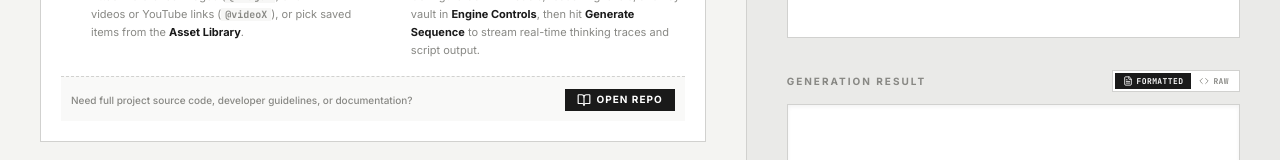
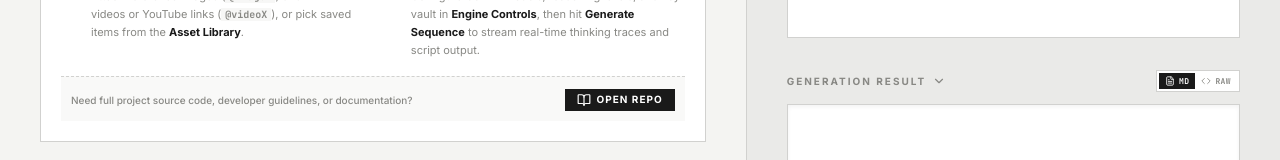
Before and after one commit to taruma/PromptLab, a Next.js app: page / in a window 1280 px wide. Shown: the part 290-450 px from the top of the page. Built offline with nearby package versions, Linux system fonts and the light colour scheme.

Commit message:
feat(ui): add collapsible generation result section
Implement collapsible functionality for the generation output with state persistence via localStorage to improve workspace management.

```diff
--- a/components/GenerationResultView.tsx
+++ b/components/GenerationResultView.tsx
@@ -2,7 +2,7 @@
 
 import React, { useState, useEffect } from "react";
 import Markdown from "react-markdown";
-import { FileText, Code, RefreshCw, Settings } from "lucide-react";
+import { FileText, Code, RefreshCw, Settings, ChevronDown, ChevronRight } from "lucide-react";
 
 interface GenerationResultViewProps {
   generationResult: string;
@@ -30,6 +30,7 @@ export default function GenerationResultView({
   handleCopyOutput,
 }: GenerationResultViewProps) {
   const [viewMode, setViewMode] = useState<"formatted" | "raw">("formatted");
+  const [isCollapsed, setIsCollapsed] = useState<boolean>(false);
 
   // Load saved view mode preference from localStorage after initial render to avoid SSR hydration mismatch
   useEffect(() => {
@@ -45,6 +46,20 @@ export default function GenerationResultView({
     }
   }, []);
 
+  // Load saved collapsed preference from localStorage
+  useEffect(() => {
+    try {
+      const savedCollapsed = localStorage.getItem("prompt_generator_result_collapsed");
+      if (savedCollapsed !== null) {
+        setTimeout(() => {
+          setIsCollapsed(savedCollapsed === "true");
+        }, 0);
+      }
+    } catch (e) {
+      console.error("Failed to load output collapsed preference:", e);
+    }
+  }, []);
+
   // Save view mode preference to localStorage when changed
   const handleToggleViewMode = (mode: "formatted" | "raw") => {
     setViewMode(mode);
@@ -55,17 +70,49 @@ export default function GenerationResultView({
     }
   };
 
+  // Toggle collapse state and save to localStorage
+  const handleToggleCollapse = () => {
+    setIsCollapsed((prev) => {
+      const next = !prev;
+      try {
+        localStorage.setItem("prompt_generator_result_collapsed", String(next));
+      } catch (e) {
+        console.error("Failed to save output collapsed preference:", e);
+      }
+      return next;
+    });
+  };
+
   return (
-    <section className="flex-1 flex flex-col min-h-[420px]" id="output-panel">
+    <section className={`flex-1 flex flex-col ${isCollapsed ? "min-h-0" : "min-h-[420px]"}`} id="output-panel">
       {/* Header bar */}
-      <div className="flex flex-wrap justify-between items-center mb-3 gap-2">
-        <div className="flex items-center gap-2">
-          <h2 className="text-[10px] uppercase tracking-[0.20em] text-[#888884] font-bold">
+      <div className="flex flex-wrap items-center justify-between gap-2 mb-3">
+        <div className="flex items-center gap-2 min-w-0">
+          <div
+            className="flex items-center gap-1 cursor-pointer select-none group"
+            onClick={handleToggleCollapse}
+            title={isCollapsed ? "Expand Generation Result" : "Collapse Generation Result"}
+          >
+            <h2 className="text-[10px] uppercase tracking-[0.20em] text-[#888884] group-hover:text-[#1A1A1A] font-bold transition-colors whitespace-nowrap">
               Generation Result
             </h2>
+            <button
+              type="button"
+              className="text-[#888884] group-hover:text-[#1A1A1A] p-0.5 transition-colors cursor-pointer flex items-center justify-center"
+              id="toggle-collapse-result-btn"
+              aria-label={isCollapsed ? "Expand Generation Result" : "Collapse Generation Result"}
+            >
+              {isCollapsed ? (
+                <ChevronRight className="w-3.5 h-3.5" />
+              ) : (
+                <ChevronDown className="w-3.5 h-3.5" />
+              )}
+            </button>
+          </div>
+
           {generationResult && (
             <span
-              className="text-[8px] font-mono text-[#888884] bg-white border border-[#D1D1CF] px-1.5 py-0.5 font-bold"
+              className="text-[8px] font-mono text-[#888884] bg-white border border-[#D1D1CF] px-1.5 py-0.5 font-bold whitespace-nowrap"
               id="char-counter"
             >
               {generationResult.length} CHARS
@@ -73,7 +120,7 @@ export default function GenerationResultView({
           )}
         </div>
 
-        <div className="flex items-center gap-2">
+        <div className="flex items-center gap-1.5 shrink-0">
           {/* Segmented View Mode Toggle */}
           <div
             className="flex items-center bg-white border border-[#D1D1CF] p-0.5"
@@ -82,7 +129,7 @@ export default function GenerationResultView({
             <button
               type="button"
               onClick={() => handleToggleViewMode("formatted")}
-              className={`px-2 py-0.5 text-[8px] font-mono font-bold uppercase tracking-wider transition-all cursor-pointer flex items-center gap-1 ${
+              className={`px-1.5 py-0.5 text-[8px] font-mono font-bold uppercase tracking-wider transition-all cursor-pointer flex items-center gap-1 ${
                 viewMode === "formatted"
                   ? "bg-[#1A1A1A] text-white"
                   : "text-[#888884] hover:text-[#1A1A1A]"
@@ -90,20 +137,20 @@ export default function GenerationResultView({
               title="Render as formatted Markdown"
             >
               <FileText className="w-2.5 h-2.5" />
-              Formatted
+              <span>MD</span>
             </button>
             <button
               type="button"
               onClick={() => handleToggleViewMode("raw")}
-              className={`px-2 py-0.5 text-[8px] font-mono font-bold uppercase tracking-wider transition-all cursor-pointer flex items-center gap-1 ${
+              className={`px-1.5 py-0.5 text-[8px] font-mono font-bold uppercase tracking-wider transition-all cursor-pointer flex items-center gap-1 ${
                 viewMode === "raw"
                   ? "bg-[#1A1A1A] text-white"
                   : "text-[#888884] hover:text-[#1A1A1A]"
               }`}
-              title="View as raw text in smaller monospace font"
+              title="View as raw text in monospace font"
             >
               <Code className="w-2.5 h-2.5" />
-              Raw
+              <span>Raw</span>
             </button>
           </div>
 
@@ -111,19 +158,25 @@ export default function GenerationResultView({
             <button
               type="button"
               onClick={handleCopyOutput}
-              className="px-3 py-1 bg-white border border-[#D1D1CF] text-[9px] uppercase font-bold tracking-widest hover:bg-[#F4F4F2] transition-colors cursor-pointer"
+              className={`px-2.5 py-1 border text-[9px] uppercase font-bold tracking-widest transition-all cursor-pointer flex items-center gap-1 ${
+                copied
+                  ? "bg-emerald-600 text-white border-emerald-600"
+                  : "bg-[#1A1A1A] text-white border-[#1A1A1A] hover:bg-black"
+              }`}
               id="copy-btn"
             >
               {copied ? (
-                <span className="text-emerald-700">{"// Copied"}</span>
+                <span>Copied!</span>
               ) : (
-                "Copy Raw Text"
+                <span>Copy</span>
               )}
             </button>
           )}
         </div>
       </div>
 
+      {!isCollapsed && (
+        <>
           {/* Error Message */}
           {error && (
             <div className="p-4 mb-4 bg-white border-l-4 border-red-500 border-y border-r border-[#D1D1CF] text-xs text-red-600 flex items-start gap-2">
@@ -287,6 +340,8 @@ export default function GenerationResultView({
               </div>
             )}
           </div>
+        </>
+      )}
 
       {/* Collapsible specs */}
       {filledPrompt && (
```
Lines whose indentation alone changed are shown as unchanged.
